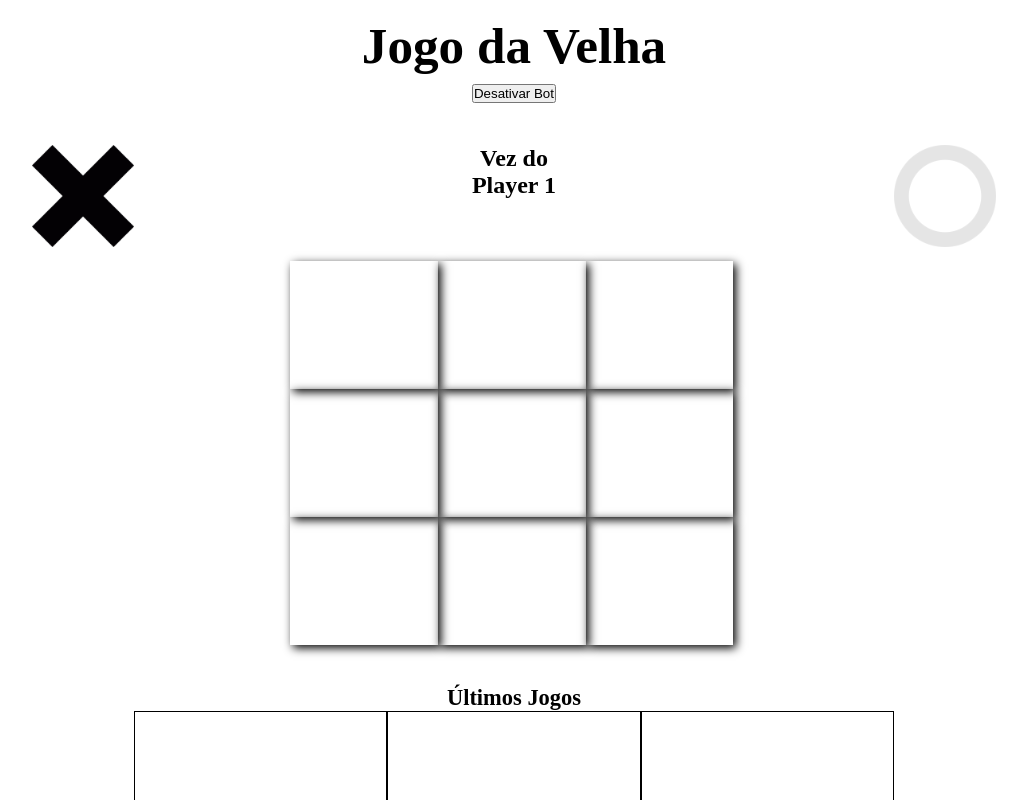
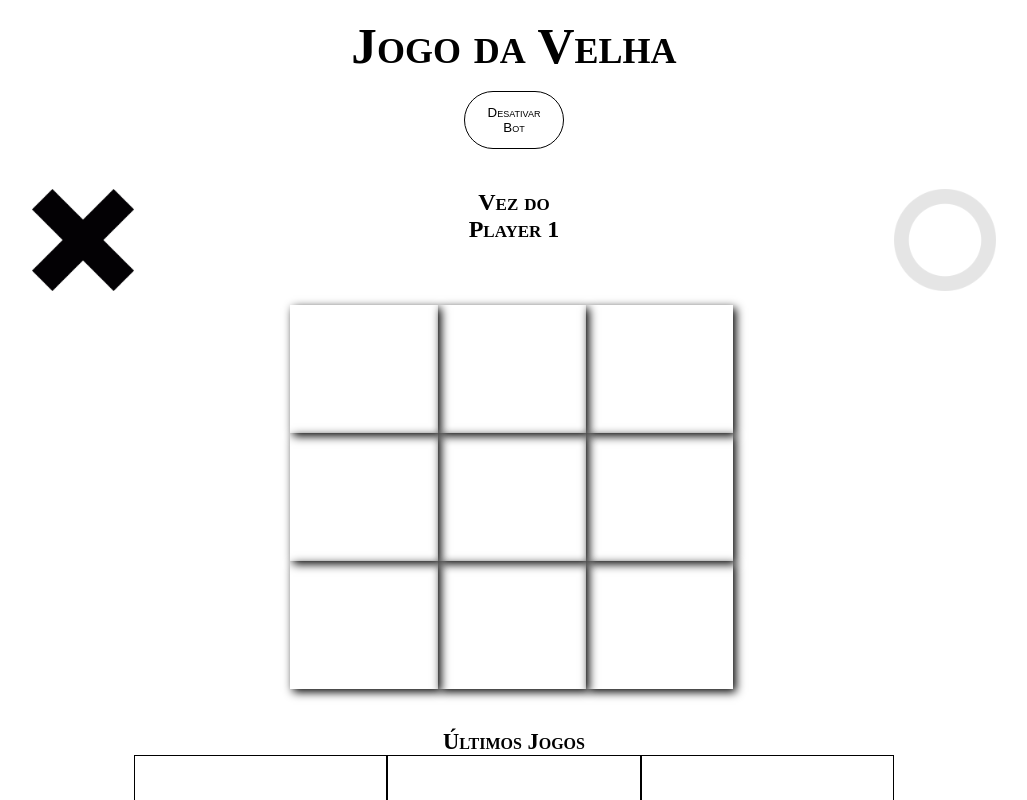
Before and after one commit to Leckller/jogoDaVeia, a React (Vite) app: page / in a window 1280 px wide. Shown: the whole page, without its empty margins (126-1153 px from the left). Built offline with nearby package versions, Linux system fonts and the light colour scheme.

Commit message:
feat: styled button on/off bot

```diff
--- a/src/App.tsx
+++ b/src/App.tsx
@@ -9,6 +9,7 @@ function App() {
       margin: 0;
       padding: 0;
       box-sizing: border-box;
+      font-variant: small-caps;
     }
     img{
       width: 50%;
--- a/src/components/Layout.tsx
+++ b/src/components/Layout.tsx
@@ -1,6 +1,6 @@
 import { Outlet } from 'react-router-dom';
 import { useDispatch, useSelector } from 'react-redux';
-import LayoutDiv, { Footer, Header, SecLastGames } from '../styles/HomeStyled';
+import LayoutDiv, { ButtonBot, Footer, Header, SecLastGames } from '../styles/HomeStyled';
 import { Dispatch, GlobalState } from '../types';
 import { startBot } from '../redux/actions/ClickAction';
 
@@ -11,11 +11,11 @@ function Layout() {
     <LayoutDiv id="secGame">
       <Header>
         <h1>Jogo da Velha</h1>
-        <button
+        <ButtonBot
           onClick={ () => dispatch(startBot(store.ClickReducer.bot)) }
         >
           {store.ClickReducer.bot ? 'Desativar Bot' : 'Ativar Bot'}
-        </button>
+        </ButtonBot>
       </Header>
       <Outlet />
       <SecLastGames>
--- a/src/styles/HomeStyled.tsx
+++ b/src/styles/HomeStyled.tsx
@@ -13,6 +13,17 @@ export const Main = styled.main`
     height: 110vw;
   }
 
+`;
+
+export const ButtonBot = styled.button`
+  padding: 1vw;
+  margin-top: 2vh;
+  width: 100px;
+  background-color: transparent;
+  border: black solid 1px;
+  border-radius: 10vw;
+  outline: none;
+  cursor: pointer;
 `;
 
 const LayoutDiv = styled.div`
```
